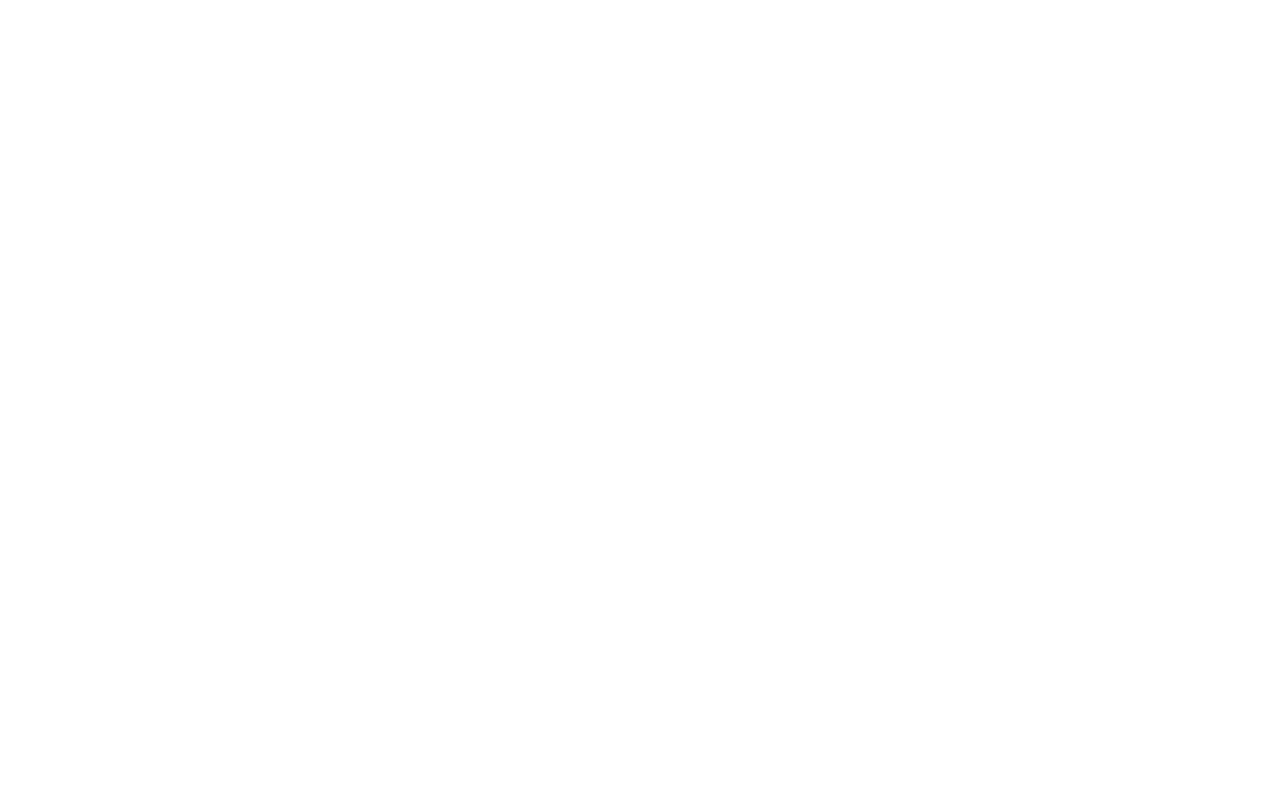
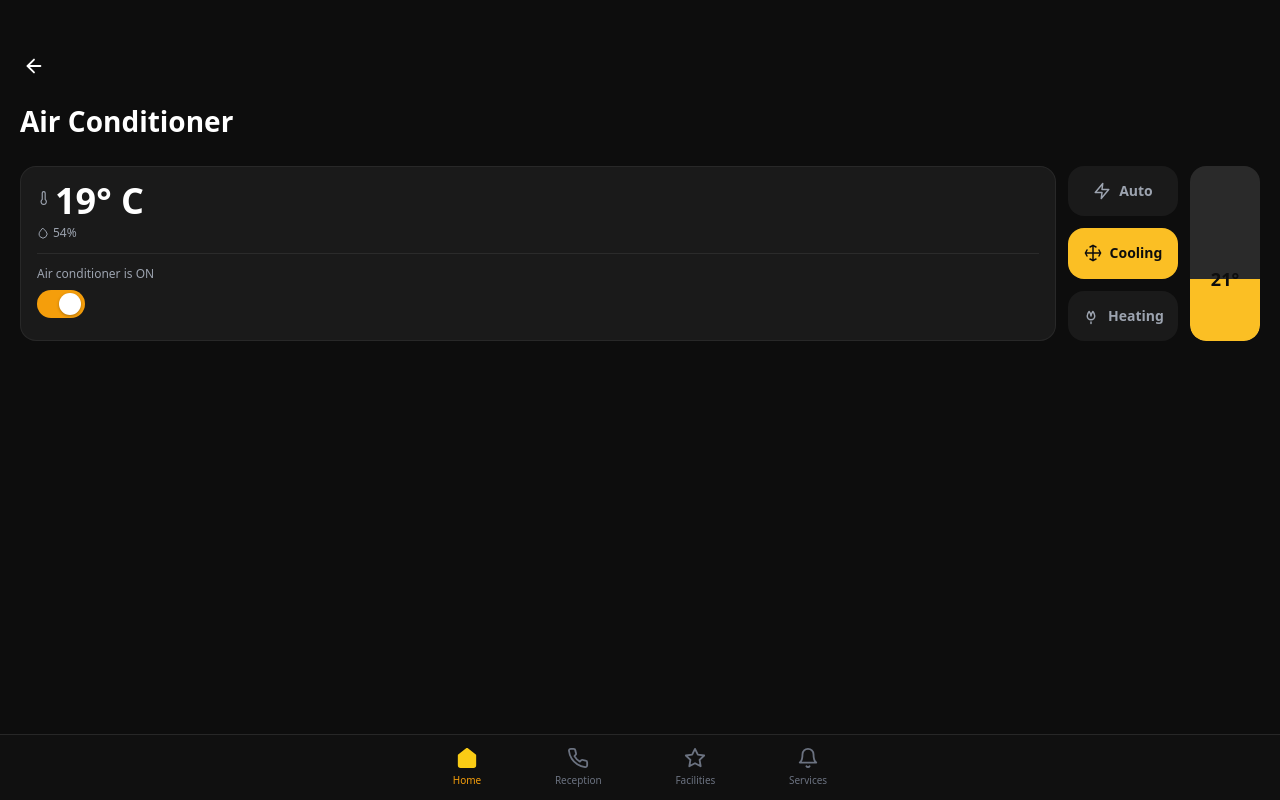
Before and after one commit to RunjanKumar/web-link, a React (Vite) app: page /ac in a window 1280 px wide. Before the commit this address had no page. Built offline with nearby package versions, Linux system fonts and the light colour scheme.

Commit message:
AC ui done

```diff
--- /dev/null
+++ b/src/UI/ac/ac.jsx
@@ -0,0 +1,26 @@
+import BottomNav from '../../globalComponents/BottomNav';
+import BackButton from '../../globalComponents/BackButton';
+import AcControls from './component/AcControls';
+import useAcViewModel from '../../viewModel/acViewModel';
+
+export default function AirConditioner() {
+    const acState = useAcViewModel();
+
+    return (
+        <div className="min-h-screen bg-[#0d0d0d] text-white relative">
+            <div className="pt-12 px-5 pb-28 flex flex-col gap-6">
+
+                {/* ── Back Button ── */}
+                <BackButton />
+
+                {/* ── Title ── */}
+                <h1 className="text-[1.75rem] font-bold m-0 -mt-2">Air Conditioner</h1>
+
+                {/* ── AC Controls ── */}
+                <AcControls {...acState} />
+            </div>
+
+            <BottomNav />
+        </div>
+    );
+}
--- /dev/null
+++ b/src/UI/ac/component/AcControls.jsx
@@ -0,0 +1,153 @@
+import { useRef, useCallback } from 'react';
+
+// ── Mode Icons ──
+function AutoIcon() {
+    return (
+        <svg width="18" height="18" viewBox="0 0 24 24" fill="none" stroke="currentColor" strokeWidth="2" strokeLinecap="round" strokeLinejoin="round">
+            <path d="M13 2L3 14h9l-1 8 10-12h-9l1-8z" />
+        </svg>
+    );
+}
+
+function CoolingIcon() {
+    return (
+        <svg width="18" height="18" viewBox="0 0 24 24" fill="none" stroke="currentColor" strokeWidth="2" strokeLinecap="round" strokeLinejoin="round">
+            <path d="M12 2v20" /><path d="m8 4 4-2 4 2" /><path d="m8 20 4 2 4-2" />
+            <path d="M2 12h20" /><path d="m4 8-2 4 2 4" /><path d="m20 8 2 4-2 4" />
+        </svg>
+    );
+}
+
+function HeatingIcon() {
+    return (
+        <svg width="18" height="18" viewBox="0 0 24 24" fill="none" stroke="currentColor" strokeWidth="2" strokeLinecap="round" strokeLinejoin="round">
+            <path d="M12 12c0-3 2.5-6 2.5-6S17 9 17 12a5 5 0 0 1-10 0c0-3 2.5-6 2.5-6S12 9 12 12z" />
+            <path d="M12 22v-2" />
+        </svg>
+    );
+}
+
+// ── Temperature Slider ──
+function TempSlider({ temperature, setTemp }) {
+    const sliderRef = useRef(null);
+    const minTemp = 16;
+    const maxTemp = 30;
+
+    const handleInteraction = useCallback((clientY) => {
+        if (!sliderRef.current) return;
+        const rect = sliderRef.current.getBoundingClientRect();
+        const ratio = 1 - (clientY - rect.top) / rect.height;
+        const clamped = Math.max(0, Math.min(1, ratio));
+        const temp = Math.round(minTemp + clamped * (maxTemp - minTemp));
+        setTemp(temp);
+    }, [setTemp]);
+
+    const handlePointerDown = (e) => {
+        e.preventDefault();
+        handleInteraction(e.clientY);
+
+        const onMove = (ev) => handleInteraction(ev.clientY);
+        const onUp = () => {
+            window.removeEventListener('pointermove', onMove);
+            window.removeEventListener('pointerup', onUp);
+        };
+        window.addEventListener('pointermove', onMove);
+        window.addEventListener('pointerup', onUp);
+    };
+
+    const fillPercent = ((temperature - minTemp) / (maxTemp - minTemp)) * 100;
+
+    return (
+        <div
+            ref={sliderRef}
+            className="relative w-full h-full rounded-2xl bg-[#2a2a2a] cursor-pointer overflow-hidden select-none"
+            onPointerDown={handlePointerDown}
+        >
+            {/* Fill */}
+            <div
+                className="absolute bottom-0 left-0 right-0 bg-amber-400 rounded-b-2xl transition-all duration-150"
+                style={{ height: `${fillPercent}%` }}
+            />
+            {/* Temperature label */}
+            <div
+                className="absolute left-0 right-0 flex items-center justify-center transition-all duration-150"
+                style={{ bottom: `calc(${fillPercent}% - 14px)` }}
+            >
+                <span className="text-lg font-bold text-[#0d0d0d]">{temperature}°</span>
+            </div>
+        </div>
+    );
+}
+
+// ── Main AC Controls Component ──
+export default function AcControls({ isOn, mode, setMode, temperature, setTemp, currentTemp, humidity, toggleAc }) {
+    const modes = [
+        { id: 'auto', label: 'Auto', icon: <AutoIcon /> },
+        { id: 'cooling', label: 'Cooling', icon: <CoolingIcon /> },
+        { id: 'heating', label: 'Heating', icon: <HeatingIcon /> },
+    ];
+
+    return (
+        <div className="grid grid-cols-[1fr_auto_70px] gap-3 items-stretch">
+            {/* ── Left Card: Status ── */}
+            <div className="bg-[#1a1a1a] rounded-2xl p-4 flex flex-col justify-between border border-[rgba(55,55,55,0.5)]">
+                {/* Current Temperature */}
+                <div>
+                    <div className="flex items-start gap-1">
+                        <svg width="14" height="14" viewBox="0 0 24 24" fill="none" stroke="#9ca3af" strokeWidth="2" strokeLinecap="round" strokeLinejoin="round" className="mt-2">
+                            <path d="M14 14.76V3.5a2.5 2.5 0 0 0-5 0v11.26a4.5 4.5 0 1 0 5 0z" />
+                        </svg>
+                        <span className="text-4xl font-bold leading-none">{currentTemp}° C</span>
+                    </div>
+                    <div className="flex items-center gap-1 mt-1.5">
+                        <svg width="12" height="12" viewBox="0 0 24 24" fill="none" stroke="#9ca3af" strokeWidth="2" strokeLinecap="round" strokeLinejoin="round">
+                            <path d="M12 2.69l5.66 5.66a8 8 0 1 1-11.31 0z" />
+                        </svg>
+                        <span className="text-xs text-gray-400">{humidity}%</span>
+                    </div>
+                </div>
+
+                {/* Divider */}
+                <div className="h-px bg-[rgba(55,55,55,0.6)] my-3" />
+
+                {/* Status & Toggle */}
+                <div>
+                    <p className="text-xs text-gray-400 m-0">
+                        Air conditioner is {isOn ? 'ON' : 'OFF'}
+                    </p>
+                    <button
+                        onClick={toggleAc}
+                        className={`mt-2 w-12 h-7 rounded-full border-none relative cursor-pointer transition-colors duration-300 shrink-0 p-0 ${isOn ? 'bg-amber-500' : 'bg-gray-600'}`}
+                    >
+                        <div
+                            className={`w-[22px] h-[22px] bg-white rounded-full absolute top-[3px] transition-transform duration-300 shadow-[0_1px_3px_rgba(0,0,0,0.3)] ${isOn ? 'translate-x-[22px]' : 'translate-x-[3px]'}`}
+                        />
+                    </button>
+                </div>
+            </div>
+
+            {/* ── Middle Column: Modes ── */}
+            <div className="flex flex-col gap-3 w-[110px]">
+                {modes.map((m) => (
+                    <button
+                        key={m.id}
+                        onClick={() => setMode(m.id)}
+                        className={`flex-1 rounded-2xl flex items-center justify-center gap-2 border-none cursor-pointer transition-all duration-200 text-sm font-semibold ${
+                            mode === m.id
+                                ? 'bg-amber-400 text-[#0d0d0d]'
+                                : 'bg-[#1a1a1a] text-gray-400 border border-[rgba(55,55,55,0.5)]'
+                        }`}
+                    >
+                        {m.icon}
+                        {m.label}
+                    </button>
+                ))}
+            </div>
+
+            {/* ── Right Column: Temperature Slider ── */}
+            <div className="h-full">
+                <TempSlider temperature={temperature} setTemp={setTemp} />
+            </div>
+        </div>
+    );
+}
--- a/src/UI/dashboard/component/QuickActions.jsx
+++ b/src/UI/dashboard/component/QuickActions.jsx
@@ -20,7 +20,7 @@
   const actionsData = [
     { id: 1, icon: 'bell', title: 'Service Request', sub: 'From 8:00 am - 11: pm', accent: 'bg-gradient-to-r from-amber-500 to-yellow-300' },
     { id: 2, icon: 'bulb', title: 'Lights Control', accent: 'bg-gradient-to-r from-green-500 to-emerald-400', hasSwitch: true, route: '/lights' },
-    { id: 3, icon: 'snow', title: 'Air Conditioner', accent: 'bg-gradient-to-r from-blue-500 to-sky-400' },
+    { id: 3, icon: 'snow', title: 'Air Conditioner', accent: 'bg-gradient-to-r from-blue-500 to-sky-400', route: '/ac' },
     { id: 4, icon: 'food', title: 'Food Order', accent: 'bg-gradient-to-r from-orange-400 to-red-400' },
   ];
   const [masterSwitch, setMasterSwitch] = useState(true);
--- a/src/UI/light/component/LightGrid.jsx
+++ b/src/UI/light/component/LightGrid.jsx
@@ -1,6 +1,5 @@
-import { useState } from "react";
-import lightOff from '../../assets/images/light_off.png';
-import lightOn from '../../assets/images/light_on.png';
+import lightOff from '../../../assets/images/light_off.png';
+import lightOn from '../../../assets/images/light_on.png';
 
 export default function LightGrid({ lightsData, lights, toggleLight }) {
     return (
--- a/src/main.jsx
+++ b/src/main.jsx
@@ -5,6 +5,7 @@
 import App from './App.jsx'
 import Dashboard from './UI/dashboard/dashboard.jsx'
 import LightControl from './UI/light/light.jsx'
+import AirConditioner from './UI/ac/ac.jsx'
 
 createRoot(document.getElementById('root')).render(
   <StrictMode>
@@ -13,6 +14,7 @@
         <Route path="/" element={<App />} />
         <Route path="/dashboard" element={<Dashboard />} />
         <Route path="/lights" element={<LightControl />} />
+        <Route path="/ac" element={<AirConditioner />} />
       </Routes>
     </BrowserRouter>
   </StrictMode>,
--- /dev/null
+++ b/src/viewModel/acViewModel.js
@@ -0,0 +1,18 @@
+import { useState } from "react";
+
+export default function useAcViewModel() {
+    const [isOn, setIsOn] = useState(true);
+    const [mode, setMode] = useState('cooling'); // 'auto' | 'cooling' | 'heating'
+    const [temperature, setTemperature] = useState(21);
+    const currentTemp = 19;
+    const humidity = 54;
+
+    const toggleAc = () => setIsOn((prev) => !prev);
+
+    const setTemp = (temp) => {
+        const clamped = Math.max(16, Math.min(30, temp));
+        setTemperature(clamped);
+    };
+
+    return { isOn, mode, setMode, temperature, setTemp, currentTemp, humidity, toggleAc };
+}
```
